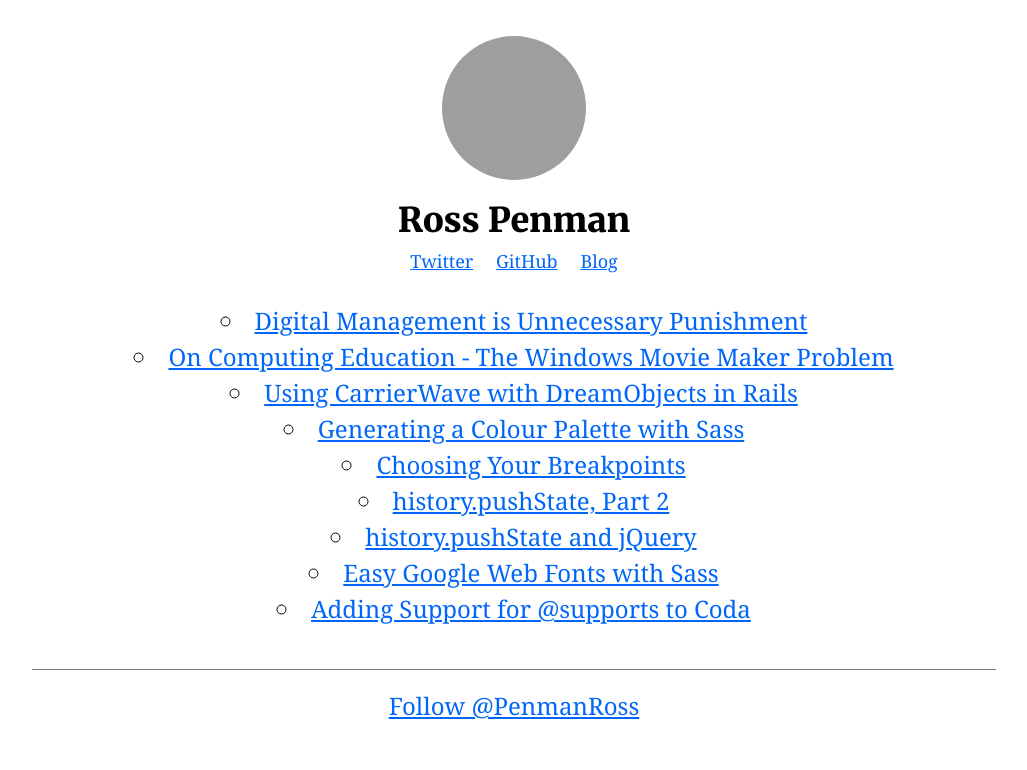
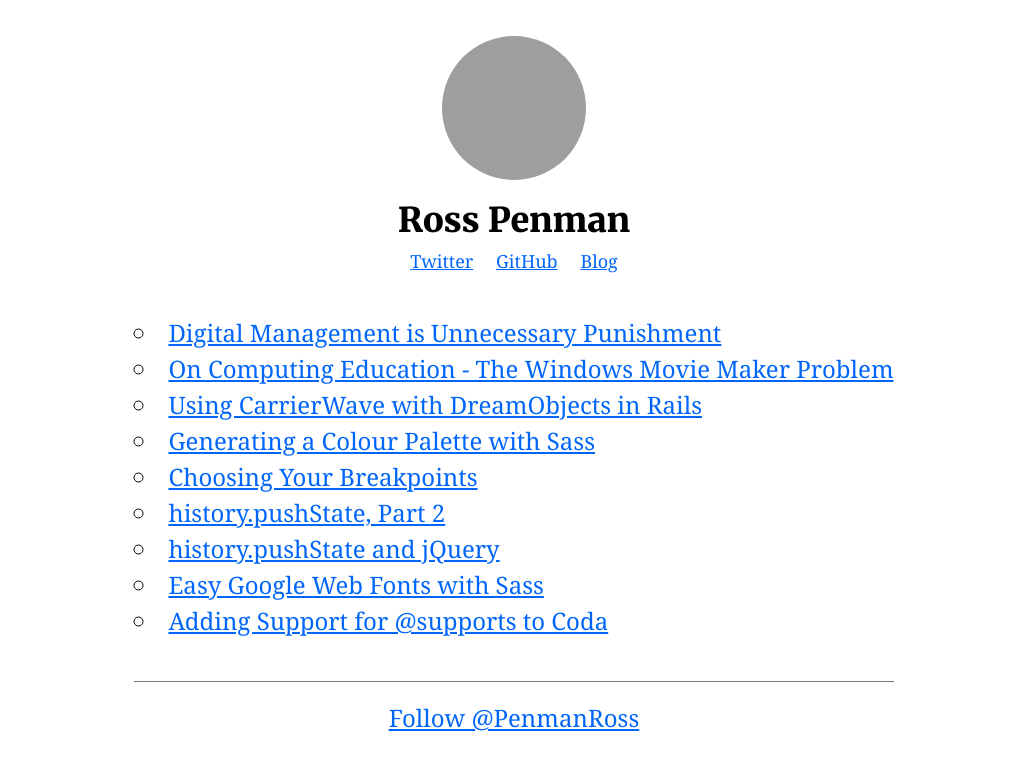
Before and after one commit to hyl/penman.github.io, a Jekyll site: the page built from blog/index.md, in a window 1280 px wide. Shown: the top 770 px of the page, without its empty margins (126-1153 px from the left). Built offline with Jekyll 4.4.1, drawn with Linux system fonts in a browser that asks for light colours; Markdown is read by kramdown in place of the engine named in the settings; comment, search, counter and statistics services are not loaded; grey boxes are pictures that could not be loaded.

Commit message:
A nicer index page.

```diff
--- a/_layouts/posts.html
+++ b/_layouts/posts.html
@@ -21,7 +21,8 @@
     </nav>
   </header>
 
-  <ol class="post-list">
+  <div class="post-list">
+    <ol>
     	{% for post in site.posts %}
 
   	  <li>
@@ -35,6 +36,7 @@
   		    <script>!function(d,s,id){var js,fjs=d.getElementsByTagName(s)[0],p=/^http:/.test(d.location)?'http':'https';if(!d.getElementById(id)){js=d.createElement(s);js.id=id;js.src=p+'://platform.twitter.com/widgets.js';fjs.parentNode.insertBefore(js,fjs);}}(document, 'script', 'twitter-wjs');</script>
   		</footer>
     </ol>
+  </div>
 
   <script>
     var _gaq = _gaq || [];
--- a/css/styles.css
+++ b/css/styles.css
@@ -9,7 +9,7 @@ dl, dt, dd, ol, ul, li,
 fieldset, form, label, legend,
 table, caption, tbody, tfoot, thead, tr, th, td,
 article,
-.post-list, aside, canvas, details, embed,
+.post-list ol, aside, canvas, details, embed,
 figure, figcaption, footer, header, hgroup,
 menu, nav, output, ruby, section, summary,
 time, mark, audio, video {
@@ -60,7 +60,7 @@ a img {
 }
 
 /* line 116, ../../.rbenv/versions/2.1.0/lib/ruby/gems/2.1.0/gems/compass-0.12.2/frameworks/compass/stylesheets/compass/reset/_utilities.scss */
-article, .post-list, aside, details, figcaption, figure, footer, header, hgroup, menu, nav, section, summary {
+article, .post-list ol, aside, details, figcaption, figure, footer, header, hgroup, menu, nav, section, summary {
   display: block;
 }
 
@@ -477,14 +477,14 @@ a {
 }
 
 /* line 52, ../_sass/styles.scss */
-body > article, body > .post-list {
+body > article, .post-list body > ol {
   font-size: 1.5em;
   max-width: 75ex;
   margin: 0 auto;
   padding: 2% 7%;
 }
 /* line 58, ../_sass/styles.scss */
-body > article h1, body > .post-list h1 {
+body > article h1, .post-list body > ol h1 {
   line-height: 1.3333333em;
 }
 
@@ -515,7 +515,7 @@ h3 {
 }
 
 /* line 88, ../_sass/styles.scss */
-p, article footer, .post-list footer {
+p, article footer, .post-list ol footer {
   margin: 1em 0;
 }
 
@@ -642,28 +642,28 @@ textarea {
 }
 
 /* line 194, ../_sass/styles.scss */
-article footer, .post-list footer {
+article footer, .post-list ol footer {
   text-align: center;
   border-top: 1px solid #777;
 }
 
 /* line 200, ../_sass/styles.scss */
-article ul, .post-list ul, article ol, .post-list ol {
+article ul, .post-list ol ul, article ol, .post-list ol ol {
   list-style: outside;
   padding-left: 2em;
 }
 /* line 205, ../_sass/styles.scss */
-article ol, .post-list ol {
+article ol, .post-list ol ol {
   list-style-type: decimal;
 }
 
 /* line 210, ../_sass/styles.scss */
-.index article, .index .post-list {
+.index article, .index .post-list ol, .post-list .index ol {
   font-size: 2em;
   padding-top: 0;
 }
 /* line 214, ../_sass/styles.scss */
-.index article footer, .index .post-list footer {
+.index article footer, .index .post-list ol footer, .post-list .index ol footer {
   margin-top: 2em;
 }
 
@@ -677,14 +677,22 @@ header h1 a:hover, header h1 a:focus {
   text-decoration: underline;
 }
 
+/* line 232, ../_sass/styles.scss */
+.post-list {
+  text-align: center;
+}
 /* line 235, ../_sass/styles.scss */
-.post-list > li {
+.post-list ol {
+  display: inline-block;
+  text-align: left;
+}
+/* line 240, ../_sass/styles.scss */
+.post-list ol > li {
   list-style: circle inside;
-  text-align: center;
   margin: .5em 0;
 }
 
-/* line 242, ../_sass/styles.scss */
+/* line 247, ../_sass/styles.scss */
 pre {
   padding-left: 1.5em;
 }
```
Also changed, not shown: _sass/styles.scss (+11 -6 lines). Lines whose indentation alone changed are shown as unchanged.
